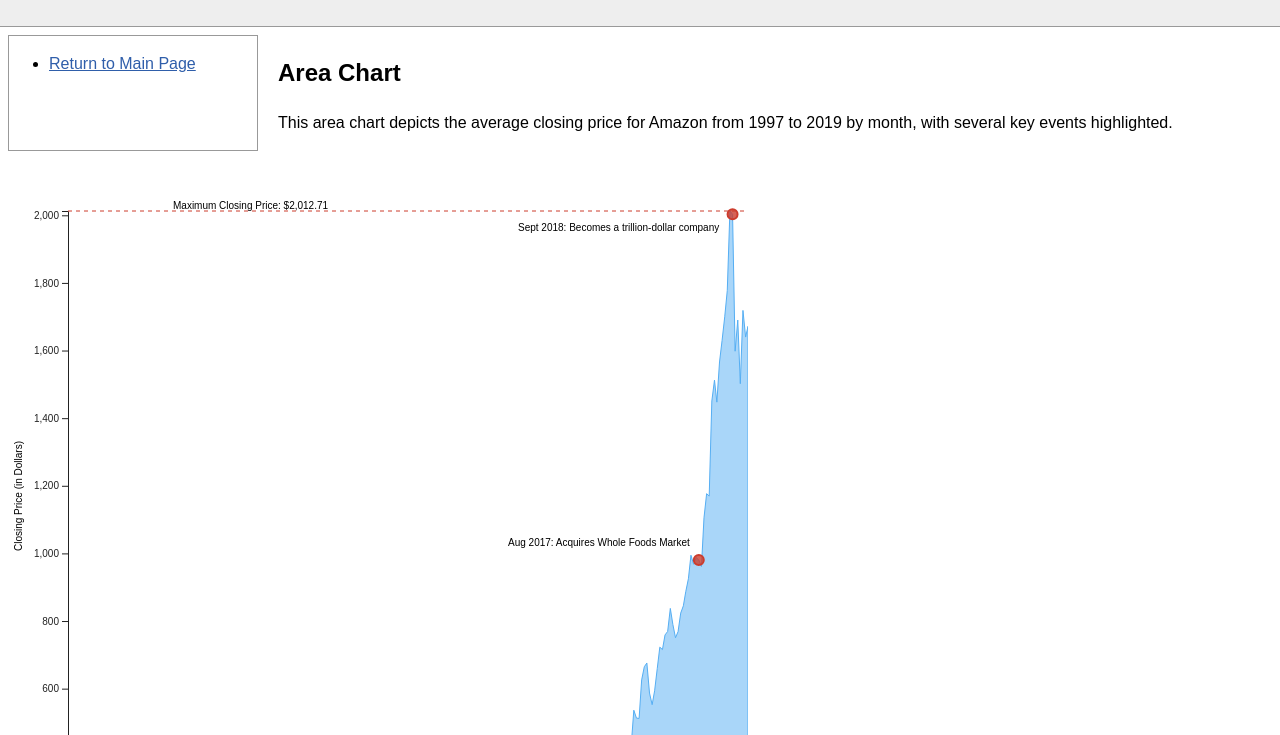
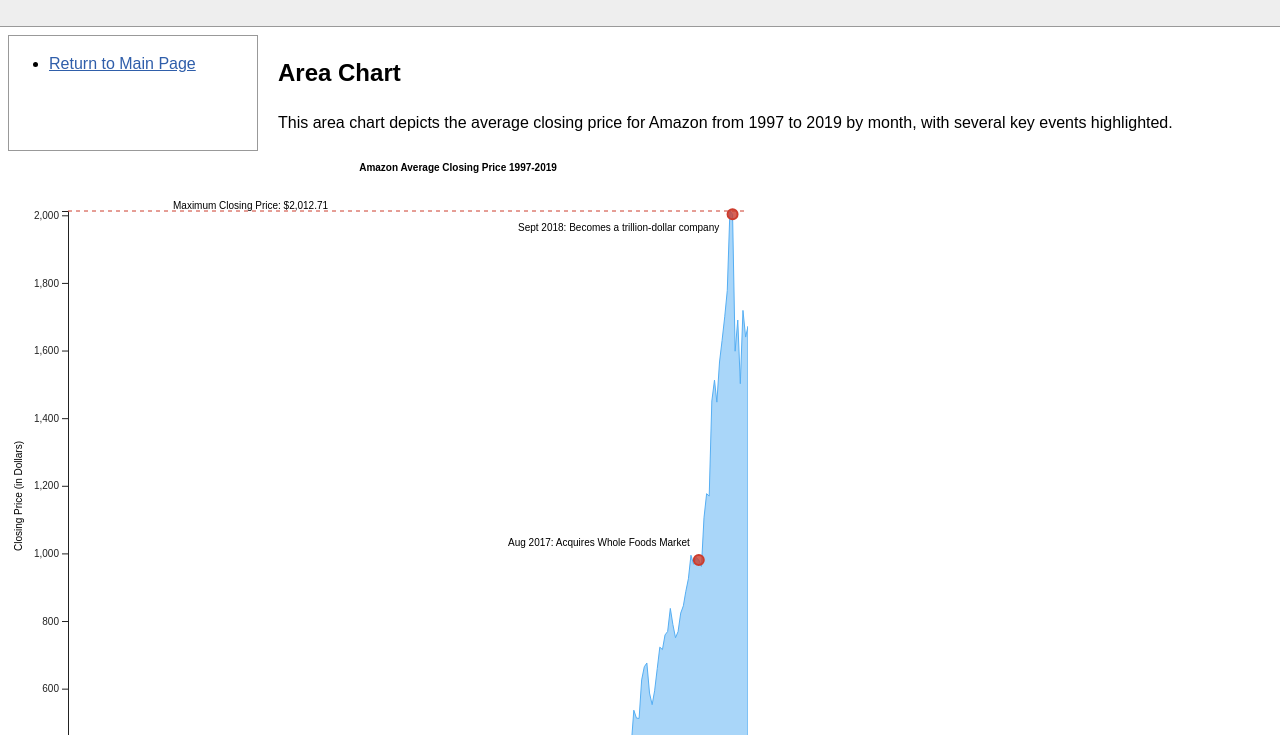
Before and after one commit to Mackmiller/D3js-Exercise-Portfolio, a plain HTML site: page areachart.html in a window 1280 px wide. Shown: the part 65-800 px from the top of the page. Drawn offline with Linux system fonts and the light colour scheme.

Commit message:
graph titles

```diff
--- a/areachart.html
+++ b/areachart.html
@@ -207,7 +207,12 @@
                                                                 .text("Sept 2018: Becomes a trillion-dollar company");
 
 
-
+                                                                svg.append("text")
+                                                                    .attr("x", 450)
+                                                                    .attr("y", 20)
+                                                                    .attr("text-anchor", "middle")
+                                                                    .text("Amazon Average Closing Price 1997-2019")
+                                                                    .attr("font-weight", "bold");
 
 
            var maxRate = data.filter(function(d) {
```
Also changed, not shown: barchart.html (+1 -0 lines), interactive_linechart.html (+6 -1 lines), linechart.html (+12 -0 lines).
